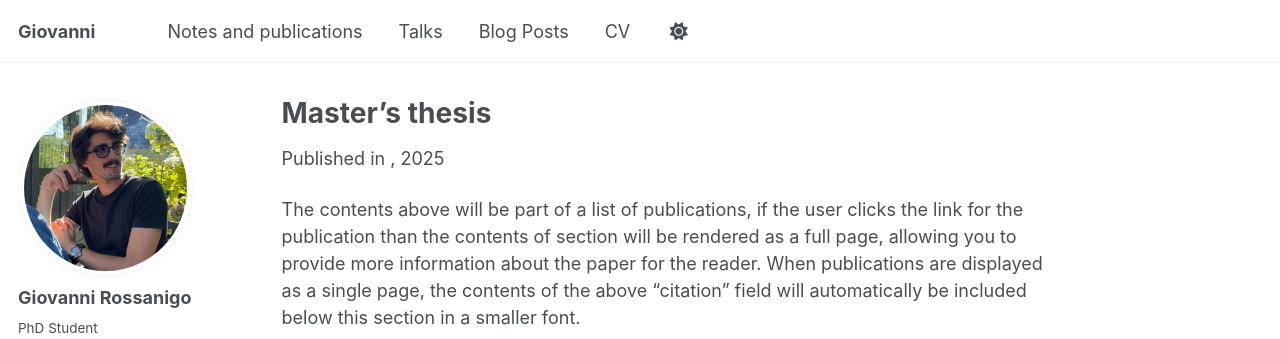
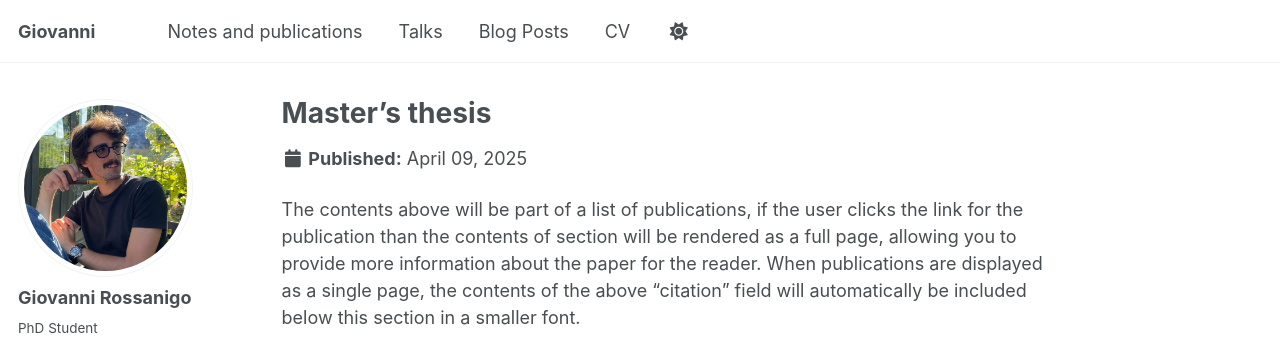
Before and after one commit to giovannirossanigo/giovannirossanigo.github.io, a Jekyll site: the page built from _publications/masters-thesis.md, in a window 1280 px wide and 1060 px high. Shown: the top 339 px of the window. Built offline with Jekyll 4.4.1, drawn with Linux system fonts in a browser that asks for light colours; some web fonts are replaced; a script that is not in the unit is left out.

```diff
--- a/_publications/masters-thesis.md
+++ b/_publications/masters-thesis.md
@@ -5,7 +5,7 @@ category: manuscripts
 permalink: /publication/masters-thesis
 excerpt: 'Here you can find my master thesis.'
 date: 09 April 2025
-venue: ""
+venue:
 slidesurl: 'http://giovannirossanigo.github.io/files/Abstract_Neeman_Dualities___Beamer.pdf'
 paperurl: 'http://giovannirossanigo.github.io/files/Abstract_Neeman_Dualities.pdf'
 ---
```
